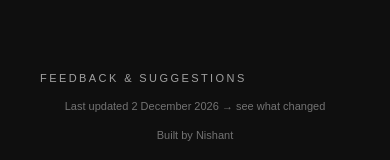
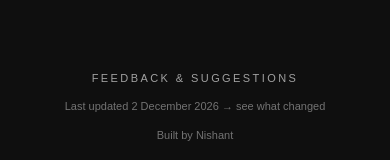
Before and after one commit to NishantBrahmbhatt/aprntcshp, a Next.js app: page / in a window 390 px wide. Shown: the part 1376-1536 px from the top of the page. Built offline with nearby package versions, Linux system fonts and the light colour scheme; no server answers.

Commit message:
footer optimised for phone

```diff
--- a/components/SiteFooter.tsx
+++ b/components/SiteFooter.tsx
@@ -10,7 +10,7 @@ export function SiteFooter() {
 
   return (
     <footer className="mt-10 grid grid-cols-1 md:grid-cols-3 items-center justify-items-center md:justify-items-stretch gap-3 md:gap-4 px-4 py-6 md:px-0 md:py-0 text-[11px] sm:text-xs text-neutral-500">
-      <div className="flex justify-start justify-self-start md:w-full md:justify-self-stretch">
+      <div className="flex w-full justify-center justify-self-center md:w-full md:justify-self-stretch md:justify-start">
         <button
           type="button"
           onClick={() =>
```
